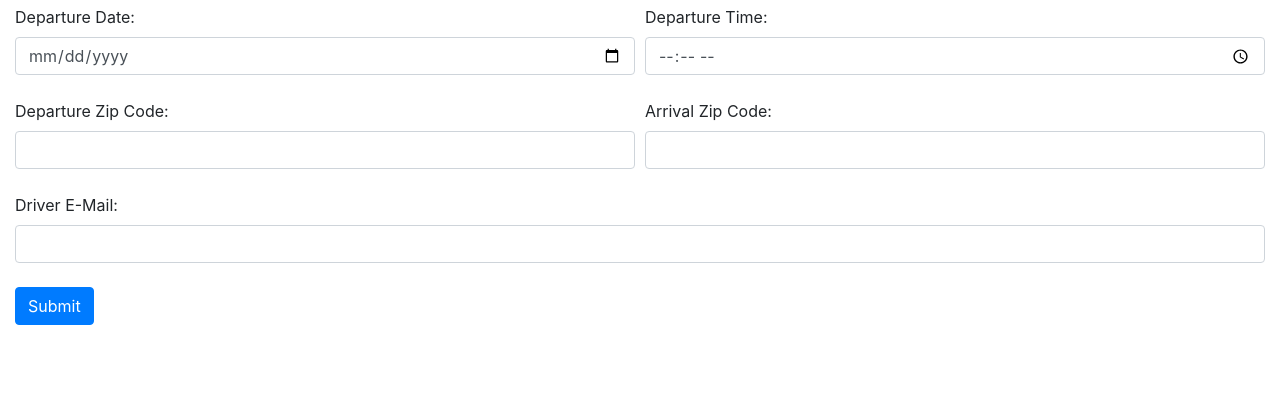
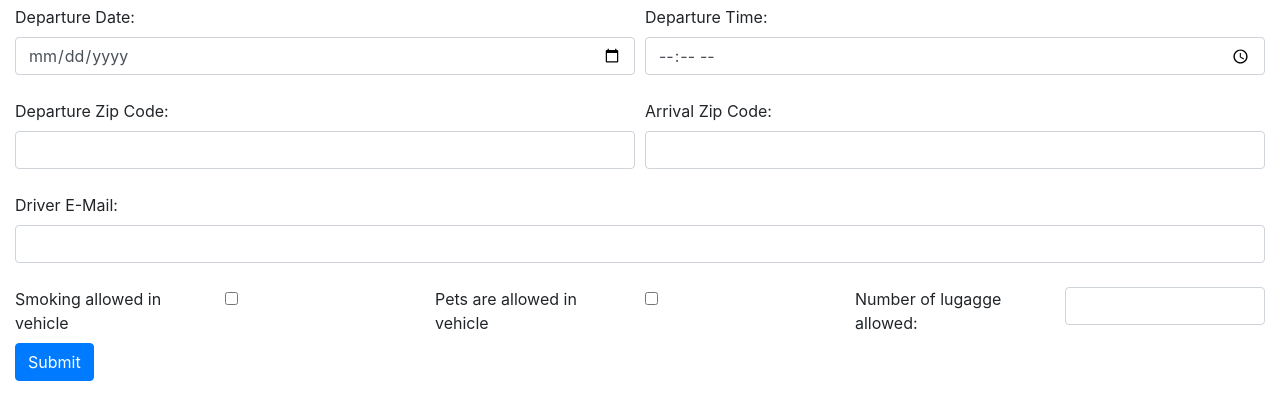
Before and after one commit to nlegras/Capstone, a Django app: page /submit/ in a window 1280 px wide. Shown: the part 332-752 px from the top of the page. Run offline with Django 3.2, Linux system fonts and the light colour scheme; some libraries are stand-ins or nearby versions.

Commit message:
added 3 attributes to db and form including: 1. Driver allows smokers 2. Driver allows pets 3. Allowable luggage amount

```diff
--- a/submit/forms.py
+++ b/submit/forms.py
@@ -6,3 +6,6 @@ class rideForm(forms.Form):
     departZip = forms.IntegerField()
     arrivalZip = forms.IntegerField()
     driverEmail = forms.EmailField()
+    driSmokes = forms.BooleanField()
+    riderPets = forms.BooleanField()
+    riderLugg = forms.IntegerField()
--- a/submit/models.1.py
+++ b/submit/models.1.py
@@ -10,6 +10,9 @@ class rides(models.Model):
     depZip = models.IntegerField()
     arrZip = models.IntegerField()
     driEmail = models.EmailField()
+    driSmokes = models.BooleanField(default=False)
+    riderPets = models.BooleanField(default=False)
+    riderLugg = models.IntegerField(default=0)
 
     def __str__(self):
         return self.depDate
--- a/submit/models.py
+++ b/submit/models.py
@@ -11,6 +11,9 @@ class Rides(models.Model):
     arrZip = models.IntegerField()
     driEmail = models.EmailField()
     reserved = models.TextField(default='Open')
+    driSmokes = models.BooleanField(default=False)
+    riderPets = models.BooleanField(default=False)
+    riderLugg = models.IntegerField(default=0)
 
     def __str__(self):
         return self.depDate
--- a/submit/views.py
+++ b/submit/views.py
@@ -13,7 +13,16 @@ def index(request):
             departZip = request.POST.get('departZip')
             arrivalZip = request.POST.get('arrivalZip')
             driverEmail = request.POST.get('driverEmail')
-            record = Rides(depDate=departDate, depTime=departTime, depZip=departZip, arrZip=arrivalZip, driEmail=driverEmail, reserved='Open')
+            if request.POST.get('driSmokes') == 'on':
+                driverSmokes = True
+            else:
+                driverSmokes = False
+            if request.POST.get('riderPets') == 'on':
+                ridePets = True
+            else:
+                ridePets = False
+            rideLugg = request.POST.get('riderLugg')
+            record = Rides(depDate=departDate, depTime=departTime, depZip=departZip, arrZip=arrivalZip, driEmail=driverEmail, reserved='Open', driSmokes=driverSmokes, riderPets=ridePets, riderLugg=rideLugg)
             record.save()
         else:
             pass
--- a/templates/rideSubmit.html
+++ b/templates/rideSubmit.html
@@ -40,33 +40,53 @@
 </div>
 
 <div class="container-fluid">
-  <form action="#" method="post">
+  <form action="#" method="post" id="rideForm" name="rideForm">
     <div class="form-group">
     {% csrf_token %}
     <div class="form-row">
       <div class="col">
   <label for="departDate">Departure Date: </label>
-  <input type="date" id="departDate" name="departDate" required class="form-control"><br>
+  <input type="date" id="departDate" name="departDate" required class="form-control" form="rideForm"><br>
     </div class="col">
     <div class="col">
   <label for="departTime">Departure Time: </label>
-  <input type="time" id="departTime" name="departTime" required class="form-control"><br>
+  <input type="time" id="departTime" name="departTime" required class="form-control" form="rideForm"><br>
     </div class="col">
     </div class="form-row">
     <div class="form-row">
     <div class="col">
   <label for="departZip">Departure Zip Code: </label>
-  <input type="text" inputmode="numeric" pattern="^(?(^00000(|-0000))|(\d{5}(|-\d{4})))$" id="departZip" name="departZip" minlength="5" maxlength="5" required class="form-control"><br>
+  <input type="text" inputmode="numeric" pattern="^(?(^00000(|-0000))|(\d{5}(|-\d{4})))$" id="departZip" name="departZip" minlength="5" maxlength="5" required class="form-control" form="rideForm"><br>
     </div class="col">
     <div class="col">
   <label for="arrivalZip">Arrival Zip Code: </label>
-  <input type="text" inputmode="numeric" pattern="^(?(^00000(|-0000))|(\d{5}(|-\d{4})))$" id="arrivalZip" name="arrivalZip" minlength="5" maxlength="5" required class="form-control"><br>
+  <input type="text" inputmode="numeric" pattern="^(?(^00000(|-0000))|(\d{5}(|-\d{4})))$" id="arrivalZip" name="arrivalZip" minlength="5" maxlength="5" required class="form-control" form="rideForm"><br>
     </div class="col">
     </div class="form-row">
   <label for="driverEmail">Driver E-Mail: </label>
-  <input type="email" id="driverEmail" name="driverEmail" required class="form-control"><br>
-  <input type="submit" value="Submit" class="btn btn-primary">
-  </div class="form-group">
+  <input type="email" id="driverEmail" name="driverEmail" required class="form-control" form="rideForm"><br>
+  <div class="form-row">
+    <div class="col">
+    <label for="driSmokes">Smoking allowed in vehicle </label>
+    </div>
+    <div class="col">
+    <input type="checkbox" id="driSmokes" name="driSmokes" form="rideForm">
+    </div>
+    <div class="col">
+    <label for="riderPets">Pets are allowed in vehicle </label>
+    </div>
+    <div class="col">
+    <input type="checkbox" id="riderPets" name="riderPets" form="rideForm">
+    </div>
+    <div class="col">
+    <label for="riderLugg">Number of lugagge allowed: </label>
+    </div>
+    <div class="col">
+    <input type="number" id="riderLugg" name="riderLugg" class="form-control" min="0" form="rideForm">
+    </div>
+  </div>
+  <input type="submit" value="Submit" class="btn btn-primary" form="rideForm">
+</div class="form-group">
 </form>
 </div>
 
```
Also changed, not shown: db.sqlite3, submit/migrations/0003_auto_20200421_1332.py (added).
